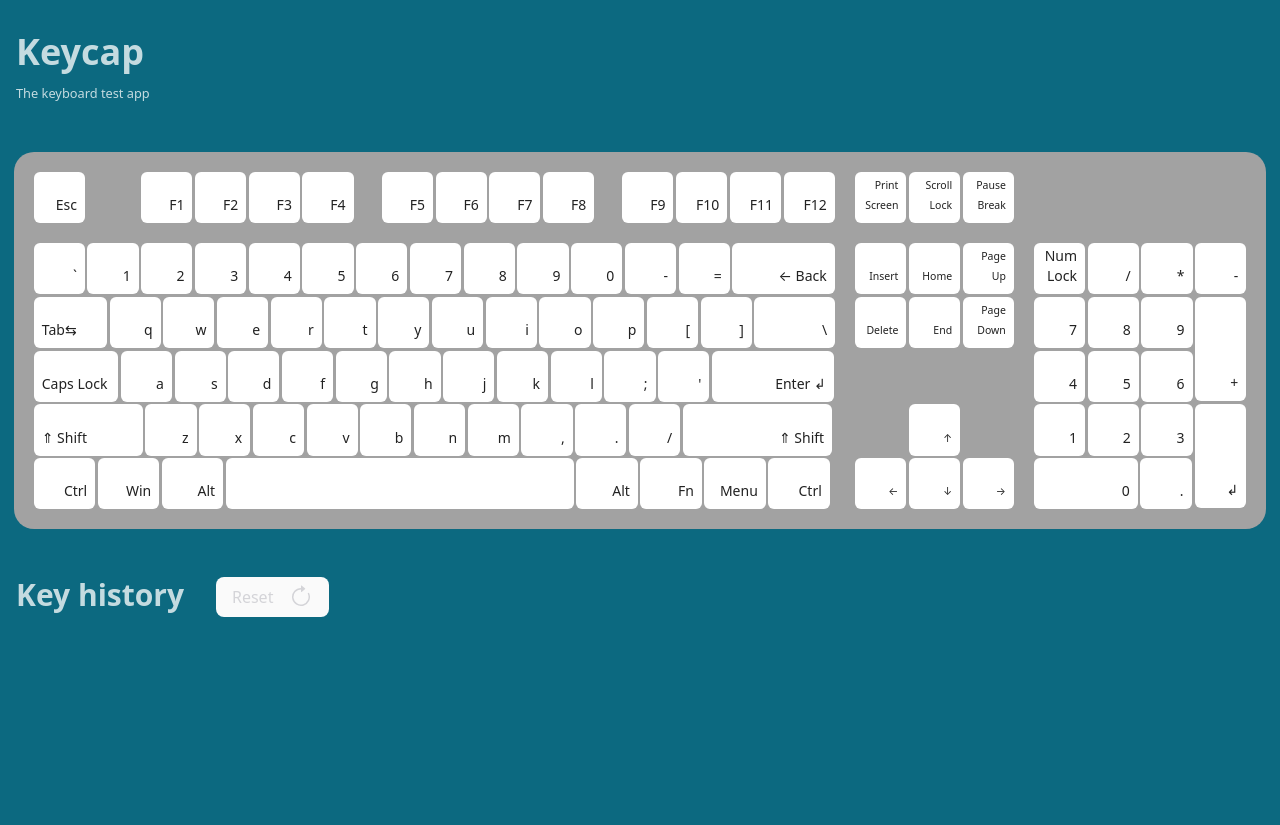
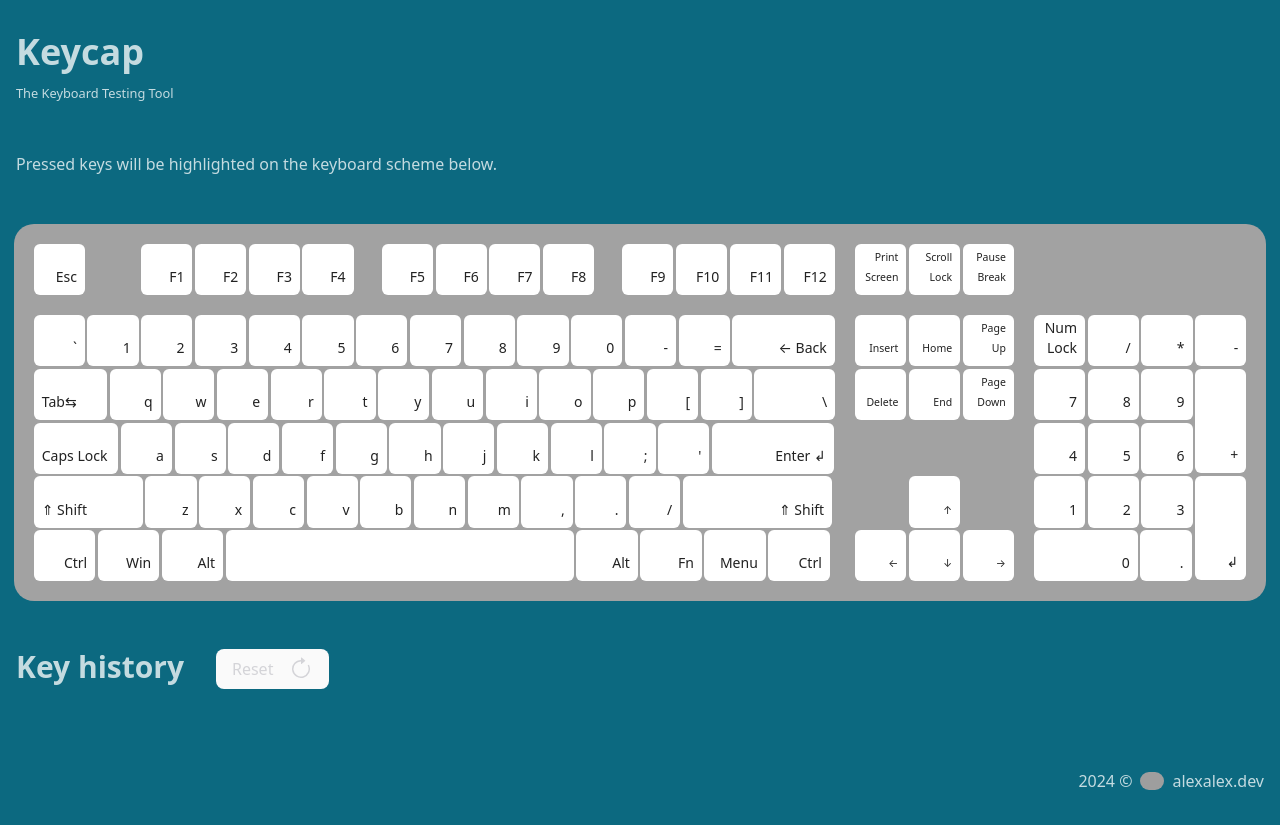
Before and after one commit to AlexAtHome/keycap, a React (Vite) app: page / in a window 1280 px wide. Before the commit the page ends 800 px from the top, so only its background shows below. Built offline with nearby package versions, Linux system fonts and the light colour scheme; grey boxes are pictures that could not be loaded.

Commit message:
refactor: main page

```diff
--- a/index.html
+++ b/index.html
@@ -5,7 +5,7 @@
 	<meta charset="UTF-8" />
 	<link rel="icon" type="image/svg+xml" href="/vite.svg" />
 	<meta name="viewport" content="width=device-width, initial-scale=1.0" />
-	<title>Vite + React + TS</title>
+	<title>Keycap - The Keyboard Testing Tool</title>
 </head>
 
 <body>
--- a/src/App.tsx
+++ b/src/App.tsx
@@ -4,14 +4,17 @@ import { ResetButton } from './components/reset-button/reset-button'
 
 function App() {
 	return (
-		<main className='flex flex-col gap-12 my-8'>
+		<main className='flex flex-col gap-12 py-8 min-h-screen'>
 			<header className='flex flex-col relative w-full lg:max-w-screen-lg xl:max-w-screen-2xl mx-auto px-4'>
 				<h1 className='text-4xl mb-2 font-bold'>Keycap</h1>
 				<div>
-					<small>The keyboard test app</small>
+					<small>The Keyboard Testing Tool</small>
 				</div>
 			</header>
 
+			<div className='flex flex-col relative w-full lg:max-w-screen-lg xl:max-w-screen-2xl mx-auto px-4'>
+				<p>Pressed keys will be highlighted on the keyboard scheme below.</p>
+			</div>
 			<div className='flex flex-col relative justify-center max-w-min mx-auto'>
 				<Keyboard />
 			</div>
@@ -23,6 +26,15 @@ function App() {
 				</header>
 				<KeyFeed />
 			</div>
+			<footer className='flex flex-row justify-end relative w-full lg:max-w-screen-lg xl:max-w-screen-2xl mx-auto mt-auto px-4'>
+				<div className="inline-flex items-center gap-2">
+					{new Date().getFullYear()} &copy;
+					<a className="inline-flex items-center gap-2 hover:underline" href="https://alexalex.dev">
+						<img src="https://github.com/AlexAtHome.png?size=64" className="rounded-full w-6" />
+						alexalex.dev
+					</a>
+				</div>
+			</footer>
 		</main>
 	)
 }
```
